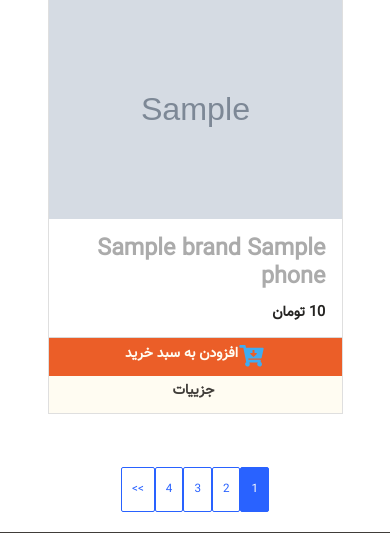
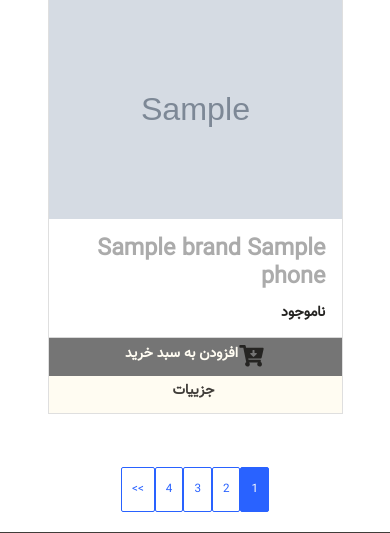
Before and after one commit to amidmajd/phone-shop, a Django app: template src/templates/shop.html in a window 390 px wide. Shown: the part 276-809 px from the top of the page. Run offline with Django 3.2, Linux system fonts and the light colour scheme; the template is opened without the code that fills it: most values are stand-ins (such as "Sample title", 1, 10 or a date in 2020); grey boxes marked "Sample" are stand-in pictures; some libraries are stand-ins or nearby versions.

Commit message:
is_available for phones + admin panel to dropdown

```diff
--- a/src/basket/views.py
+++ b/src/basket/views.py
@@ -35,7 +35,9 @@ def addphone(request, phone_id):
         temp_item.count += 1
         temp_item.save()
     else:
-        Basket.objects.create(user=request.user, phone=Phone.objects.get(id=phone_id))
+        phone = Phone.objects.get(id=phone_id)
+        if phone.is_available:
+            Basket.objects.create(user=request.user, phone=phone)
 
     return redirect('basket:home')
 
--- a/src/phones/admin.py
+++ b/src/phones/admin.py
@@ -6,10 +6,10 @@ class PhoneAdmin(admin.ModelAdmin):
     # The fields to be used in displaying the User model.
     # These override the definitions on the base UserAdmin
     # that reference specific fields on auth.User.
-    list_display = ('brand', 'name', 'id', 'date', 'price')
+    list_display = ('brand', 'name', 'id', 'date', 'price', 'is_available')
     readonly_fields = ('add_datetime',)
     fieldsets = (
-        (None, {'fields': ('id', 'brand', 'name', 'date', 'add_datetime', 'price', 'about', 'image')}),
+        (None, {'fields': ('id', 'brand', 'name', 'date', 'add_datetime', 'price', 'is_available', 'about', 'image')}),
         ('بدنه', {'fields': (
             'body_size',
             'body_weight',
@@ -60,7 +60,7 @@ class PhoneAdmin(admin.ModelAdmin):
     )
     search_fields = ('brand', 'name', 'id', 'date', 'price')
     ordering = ('-add_datetime',)
-    list_filter = ('brand', 'other_os', 'storage_size', )
+    list_filter = ('is_available', 'brand', 'other_os', 'storage_size', )
     filter_horizontal = ()
 
 
--- a/src/phones/models.py
+++ b/src/phones/models.py
@@ -32,6 +32,7 @@ class Phone(models.Model):
         max_length=max_of_brand_choices(BRAND_CHOICES),
         choices=BRAND_CHOICES)
     name = models.CharField(verbose_name='نام', max_length=64, unique=True)
+    is_available = models.BooleanField('موجود', default=True)
 
     date = models.DateField(verbose_name='تاریخ تولید', blank=True, null=True)
     add_datetime = models.DateTimeField(verbose_name='زمان درج در سایت', default=timezone.now, editable=False)
--- a/src/templates/basket.html
+++ b/src/templates/basket.html
@@ -18,7 +18,7 @@
                 <div class="col-lg-12 col-md-12 col-12">
                     <h3 class="display-5 mb-2 text-center">سبد خرید</h3>
                     <p class="mb-5 text-center">
-                        محصول در سبد خرید شما : <i class="text-info font-weight-bold">{{items_count}}</i></p>
+                        تعداد محصولات در سبد خرید شما : <i class="text-info font-weight-bold">{{items_count}}</i></p>
                     <form action="" method="post" class="table-responsive">
                         {% csrf_token %}
                         <table id="shoppingCart" class="table table-condensed">
--- a/src/templates/home.html
+++ b/src/templates/home.html
@@ -52,6 +52,9 @@
             <div class="dropdown-menu">
                 <a href="{% url 'basket:home' %}" class="dropdown-item"> سبد خرید</a>
                 <a href="#" class="dropdown-item">پروفایل</a>
+                {% if user.is_superuser or user.is_staff %}
+                    <a href="{% url 'admin:index' %}" class="dropdown-item">پنل مدریت</a>
+                {% endif %}
                 <a href="{% url 'users:logout' %}" class="dropdown-item">خروج</a>
             </div>
             <!--  -->
--- a/src/templates/shop.html
+++ b/src/templates/shop.html
@@ -199,14 +199,25 @@
                             class="card-img-top img-fluid">
                             <div class="card-body">
                                 <h2 class="card-title">{{phone.brand}} {{phone.name}}</h2>
-                                <h5 class="card-subtitle">{{phone.price}} تومان</h5>
+                                <h5 class="card-subtitle">
+                                    {% if phone.is_available %}
+                                        <span class="value">{{phone.price}} تومان</span>
+                                    {% else %}
+                                        <span class="value">ناموجود</span>
+                                    {% endif %}
+                                </h5>
                             </div>
                             <div class="card-footer p-0">
                                 <!-- Section -->
                                 <div class="row p-0 m-0">
                                     <!-- single part first -->
+                                    {% if phone.is_available %}
                                         <div class="col-12 col-md-7 card-red p-md-3 p-2">
-                                        <a href="{% url 'basket:addphone' phone_id=phone.id %}" class="card-icon d-flex justify-content-center">
+                                            <a href="{% url 'basket:addphone' phone_id=phone.id  %}" class="card-icon d-flex justify-content-center">
+                                    {% else %}
+                                        <div class="col-12 col-md-7 bg-secondary p-md-3 p-2">
+                                            <a style="pointer-events: none; cursor: default;" class="card-icon d-flex justify-content-center">
+                                    {% endif %}
                                                 <i class="fas fa-cart-arrow-down fa-fw"></i>
                                                 <h6 class="buy-title font-weight-bold">
                                                     افزودن به سبد خرید
```
Also changed, not shown: src/templates/phonedetail.html (+9 -0 lines), src/phones/migrations/0010_phone_is_available.py (added). Lines whose indentation alone changed are shown as unchanged.
